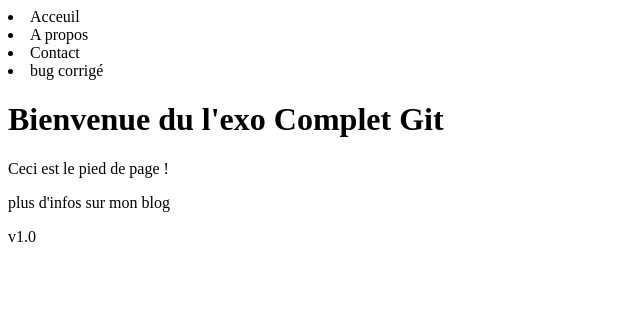
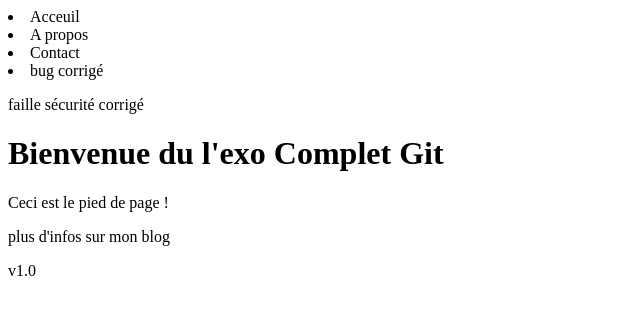
Before and after one commit to YannVerd/git-exercice, a plain HTML site: page index.html in a window 1280 px wide. Shown: the whole page, without its empty margins (0-640 px from the left). Drawn offline with Linux system fonts and the light colour scheme.

Commit message:
faille de sécurité corrigée

```diff
--- a/index.html
+++ b/index.html
@@ -15,7 +15,7 @@
     </header>
     <body>
         <section id="curseur">
-
+            <p> faille sécurité corrigé</p>
         </section>
         <h1> Bienvenue du l'exo Complet Git</h1>
     </body>
```
